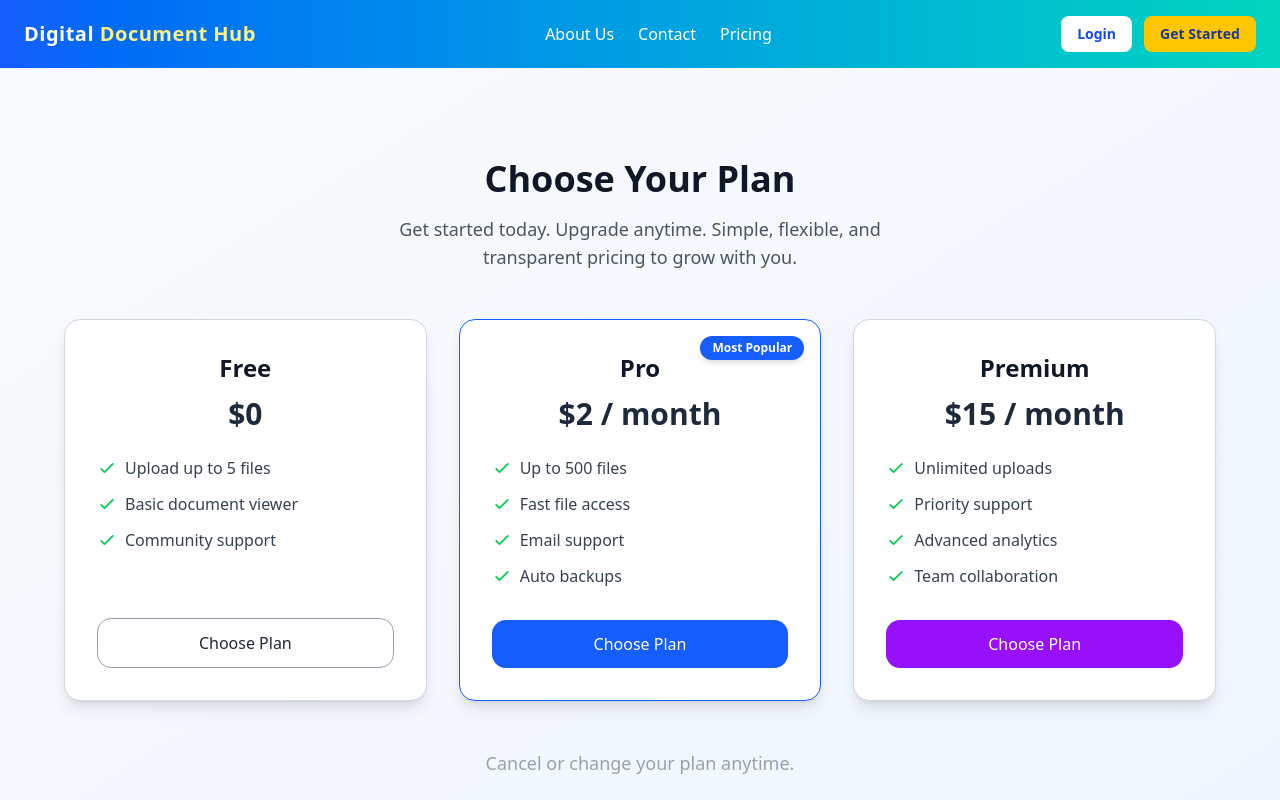
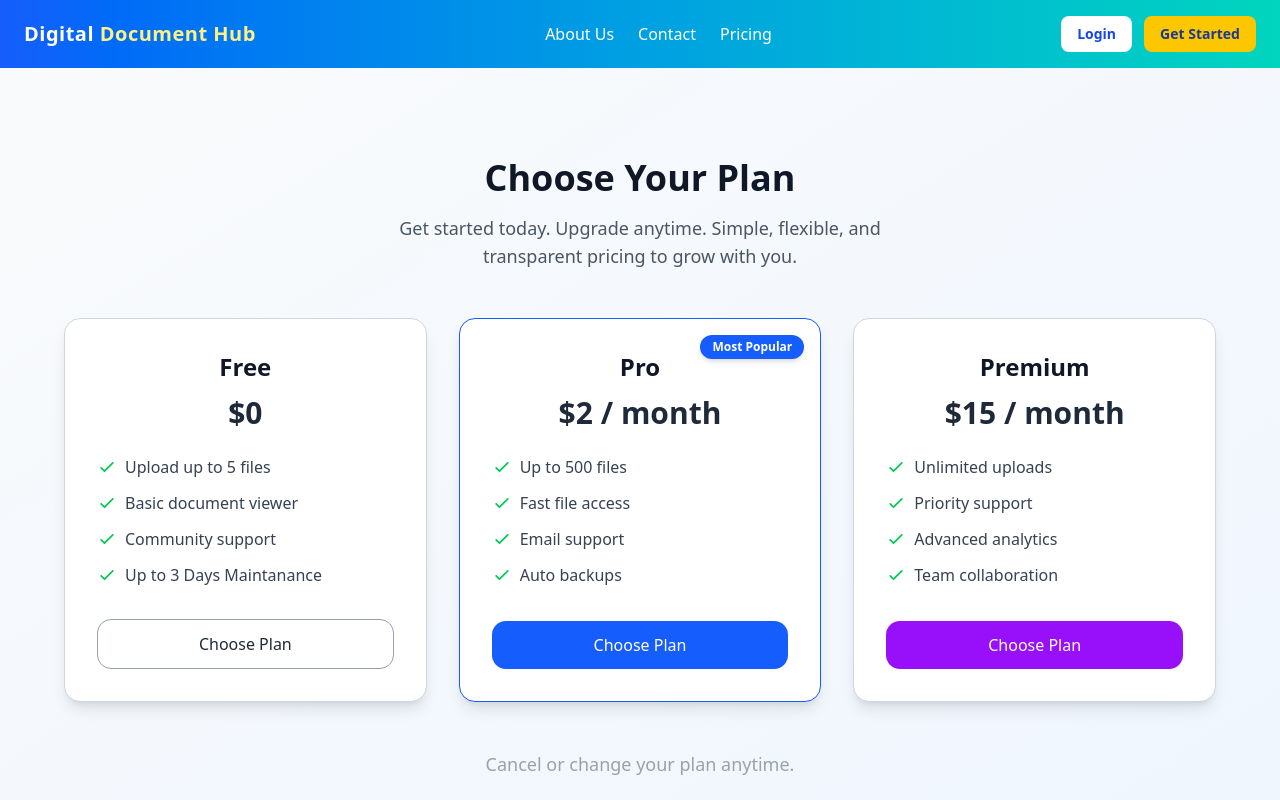
Before and after one commit to ionutpetru4046/my-portal-documents, a Next.js app: page /subscribe in a window 1280 px wide. Shown: the top 800 px of the page. Built offline with nearby package versions, Linux system fonts and the light colour scheme; no server answers.

Commit message:
working on subscribe page

```diff
--- a/src/app/subscribe/page.tsx
+++ b/src/app/subscribe/page.tsx
@@ -41,6 +41,7 @@ export default function SubscribePage() {
         "Upload up to 5 files",
         "Basic document viewer",
         "Community support",
+        "Up to 3 Days Maintanance"
       ],
       button: "border border-gray-400 text-gray-800 hover:bg-gray-100",
       paid: false,
```
